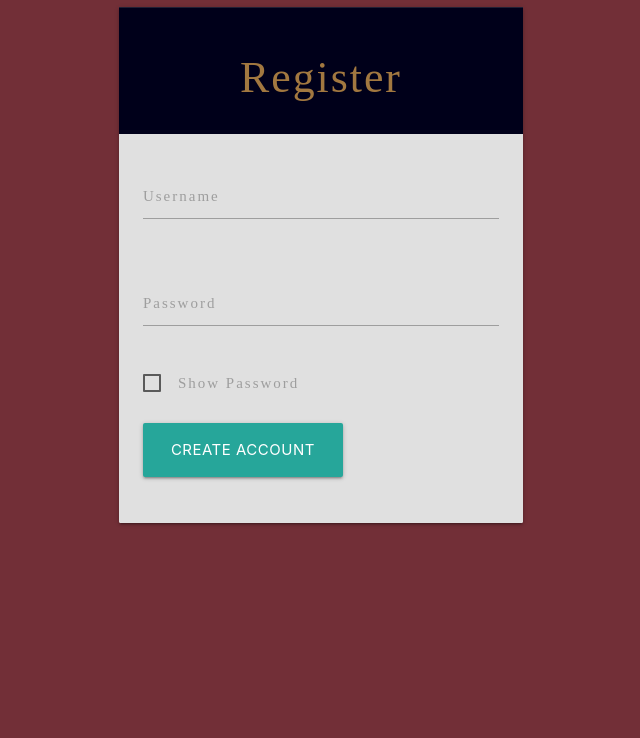
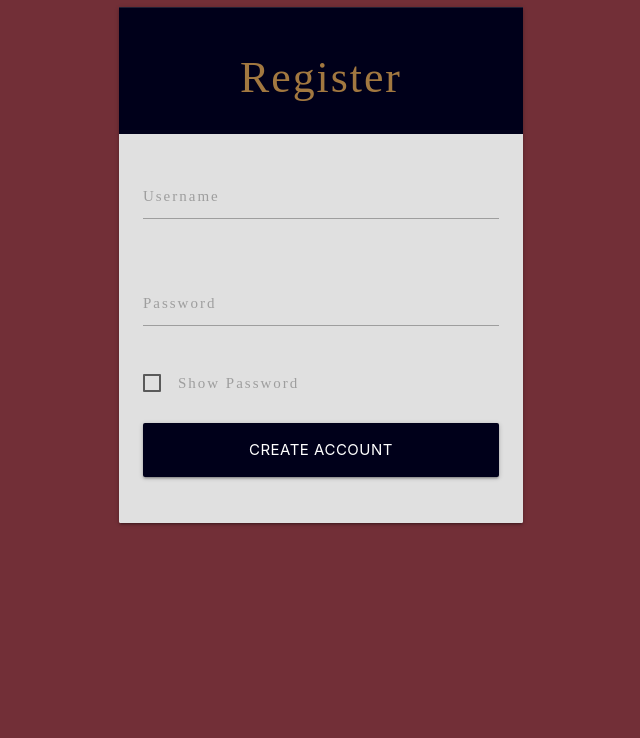
Before and after one commit to seamusmacg/readreview, a Flask app: page /register in a window 1280 px wide. Shown: the part 145-883 px from the top of the page, without its empty margins (319-959 px from the left). Run offline with Flask 2, Linux system fonts and the light colour scheme; some libraries are stand-ins or nearby versions; some web fonts are replaced.

Commit message:
Ammend button class

```diff
--- a/templates/register.html
+++ b/templates/register.html
@@ -32,7 +32,7 @@
               <p class="error error--hidden"></p>
 
               <div class="form-field">
-                <button class="btn-large waves-effect waves-dark submit-btn" type="submit">Create
+                <button class="btn-large waves-effect waves-dark general-btn" type="submit">Create
                   Account</button>
               </div><br>
 
```
